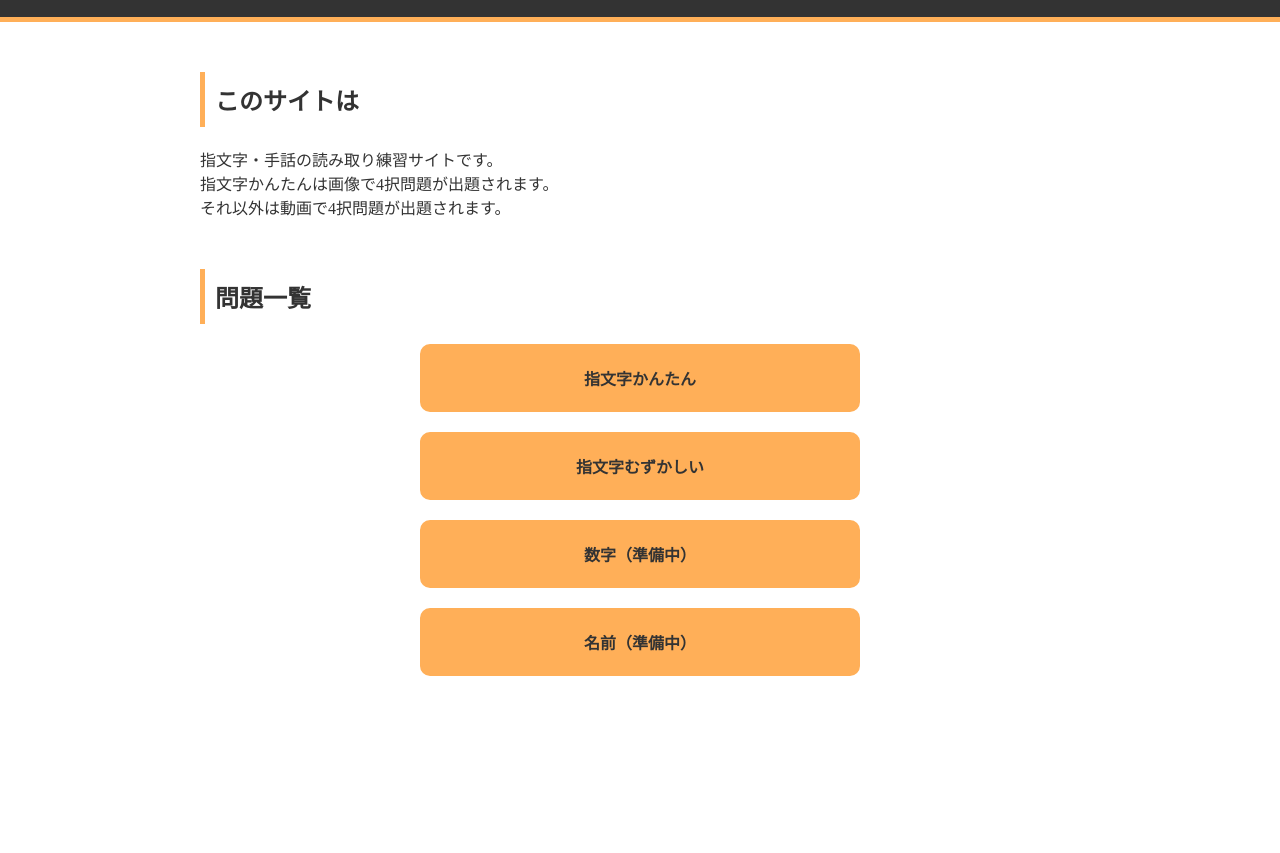
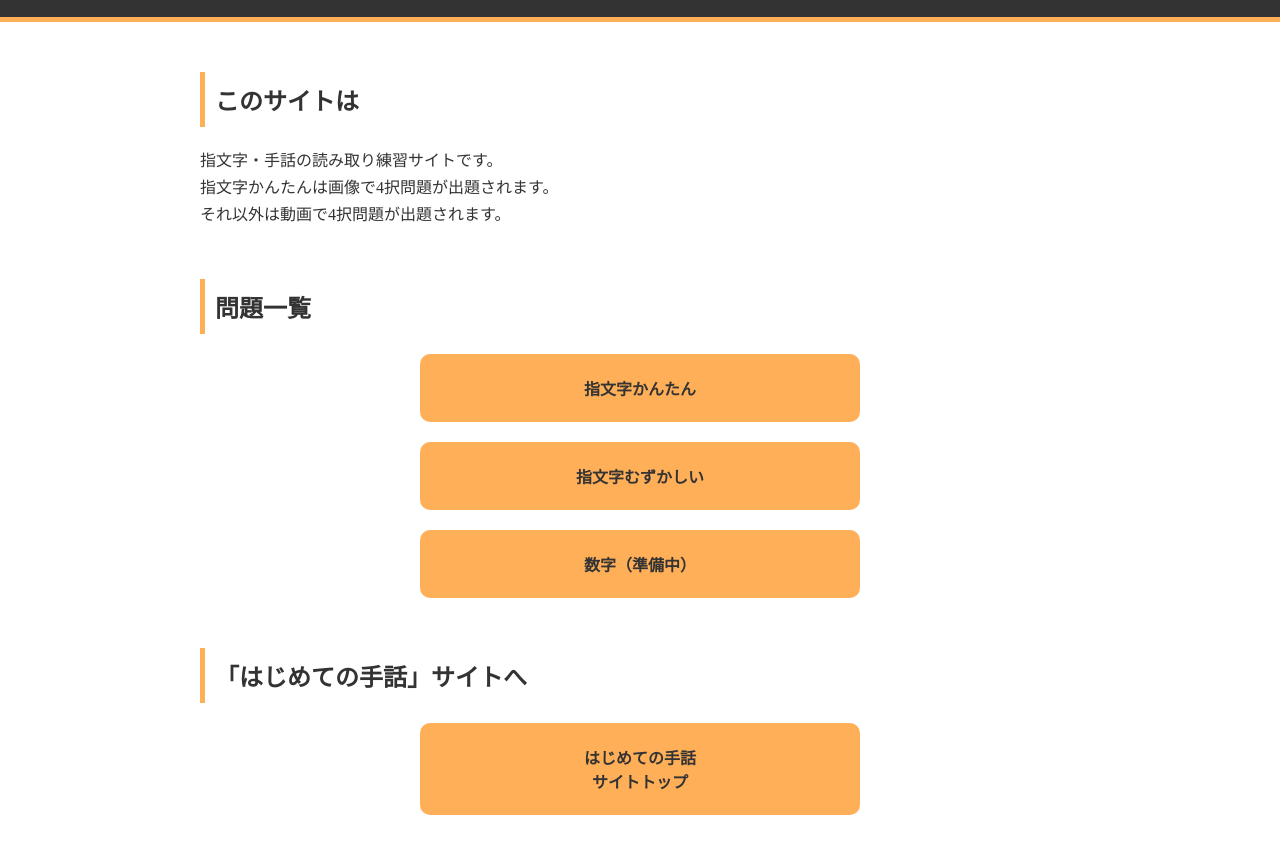
Before and after one commit to meyu-fuwafuwa/shuwa-yubimoji, a plain HTML site: page index.html in a window 1280 px wide. Shown: the part 69-922 px from the top of the page. Before the commit the page ends 800 px from the top, so only its background shows below. Drawn offline with Linux system fonts and the light colour scheme.

Commit message:
Add files via upload

```diff
--- a/css/style.css
+++ b/css/style.css
@@ -37,6 +37,10 @@ a{
 	color: #333;
 }
 
+
+.text{
+	line-height: 1.7;
+}
 
 .wrap{
 	margin: 0 auto;
--- a/index.html
+++ b/index.html
@@ -24,7 +24,7 @@
 
 			<section>
 				<h2 class="sec-title">このサイトは</h2>
-				<p>
+				<p class="text">
 					指文字・手話の読み取り練習サイトです。<br>
 					指文字かんたんは画像で4択問題が出題されます。<br>
 					それ以外は動画で4択問題が出題されます。
@@ -36,7 +36,12 @@
 					<li><a href="javascript:goToYubimojiEasy();" class="btn">指文字かんたん</a></li>
 					<li><a href="javascript:goToYubimojiHard();" class="btn">指文字むずかしい</a></li>
 					<li><a href="#" class="btn">数字（準備中）</a></li>
-					<li><a href="#" class="btn">名前（準備中）</a></li>
+				</ul>
+			</section>
+			<section>
+				<h2 class="sec-title">「はじめての手話」サイトへ</h2>
+				<ul>
+					<li><a href="https://fukuimei-shuwa.studio.site/" class="btn">はじめての手話<br>サイトトップ</a></li>
 				</ul>
 			</section>
 		</div>
```
